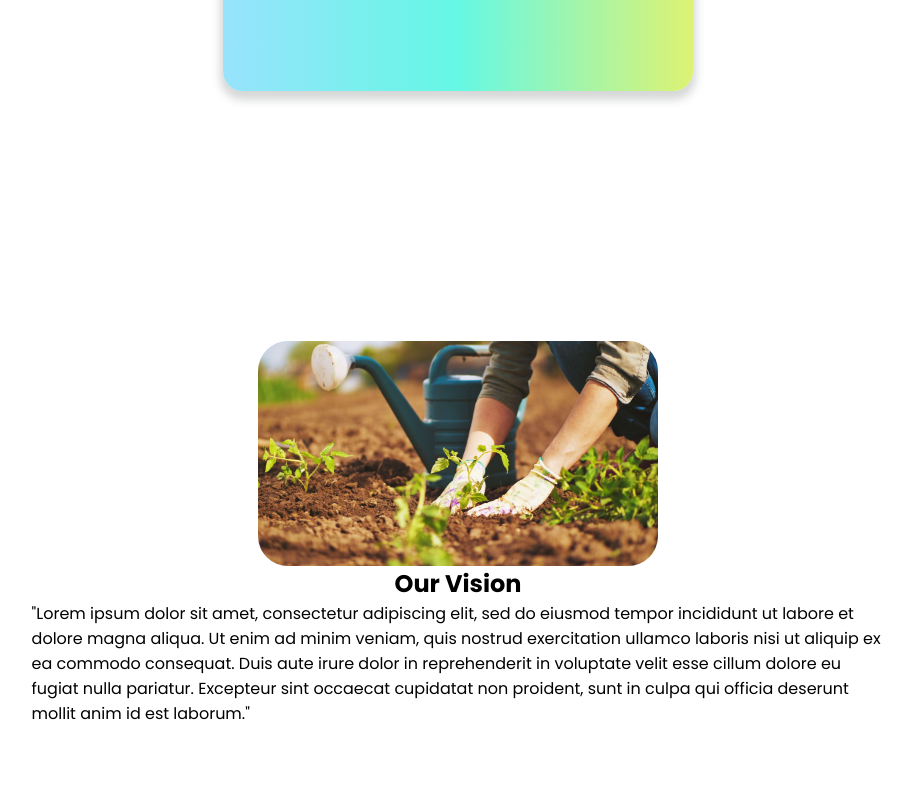
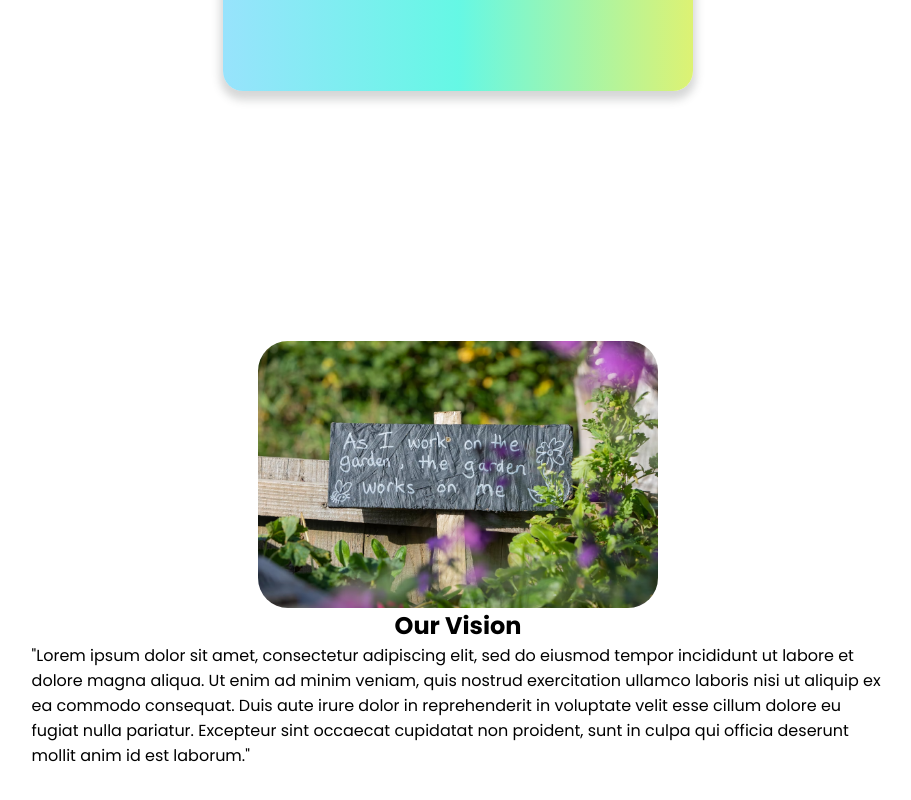
Before and after one commit to CheyenneTech/16TH-AVE, a plain HTML site: page index.html in a window 1280 px wide. Shown: the part 1482-2282 px from the top of the page, without its empty margins (182-1093 px from the left). Drawn offline with nearby package versions, Linux system fonts and the light colour scheme; a web font is replaced by a local one.

Commit message:
changed photo

```diff
--- a/index.html
+++ b/index.html
@@ -125,7 +125,7 @@
 	<section id="about-section">
 		<div class="about-container">
 			<div class="about-content">
-				<img src="img/garden.jpg">
+				<img src="img/garden1.jpg">
 				<h1>Our Vision</h1>
 				<p>"Lorem ipsum dolor sit amet, consectetur adipiscing elit, sed do eiusmod tempor incididunt ut labore et dolore magna aliqua. Ut enim ad minim veniam, quis nostrud exercitation ullamco laboris nisi ut aliquip ex ea commodo consequat. Duis aute irure dolor in reprehenderit in voluptate velit esse cillum dolore eu fugiat nulla pariatur. Excepteur sint occaecat cupidatat non proident, sunt in culpa qui officia deserunt mollit anim id est laborum."</p>
 			</div>
```
Also changed, not shown: img/garden1.avif (added), img/garden1.jpg (added).
